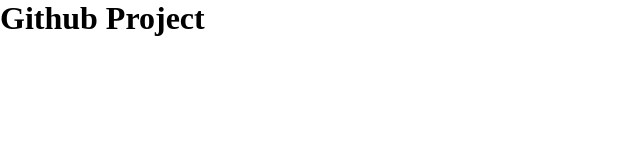
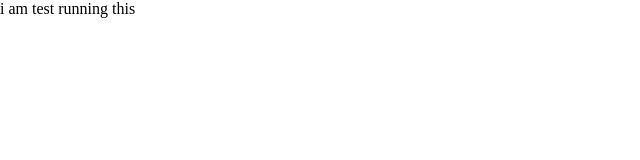
Before and after one commit to chinyereogugua/Github-First-Project, a website: page github.html in a window 1280 px wide. Shown: the whole page, without its empty margins (0-640 px from the left). Drawn offline with Linux system fonts and the light colour scheme.

Commit message:
i just added a new tag (main)

```diff
--- a/github.html
+++ b/github.html
@@ -7,8 +7,6 @@
     <link rel="stylesheet" href="github.css">
 </head>
 <body>
-    <header>
-        <h1>Github Project</h1>
-    </header>
+   <main>i am test running this</main>
 </body>
 </html>
```
